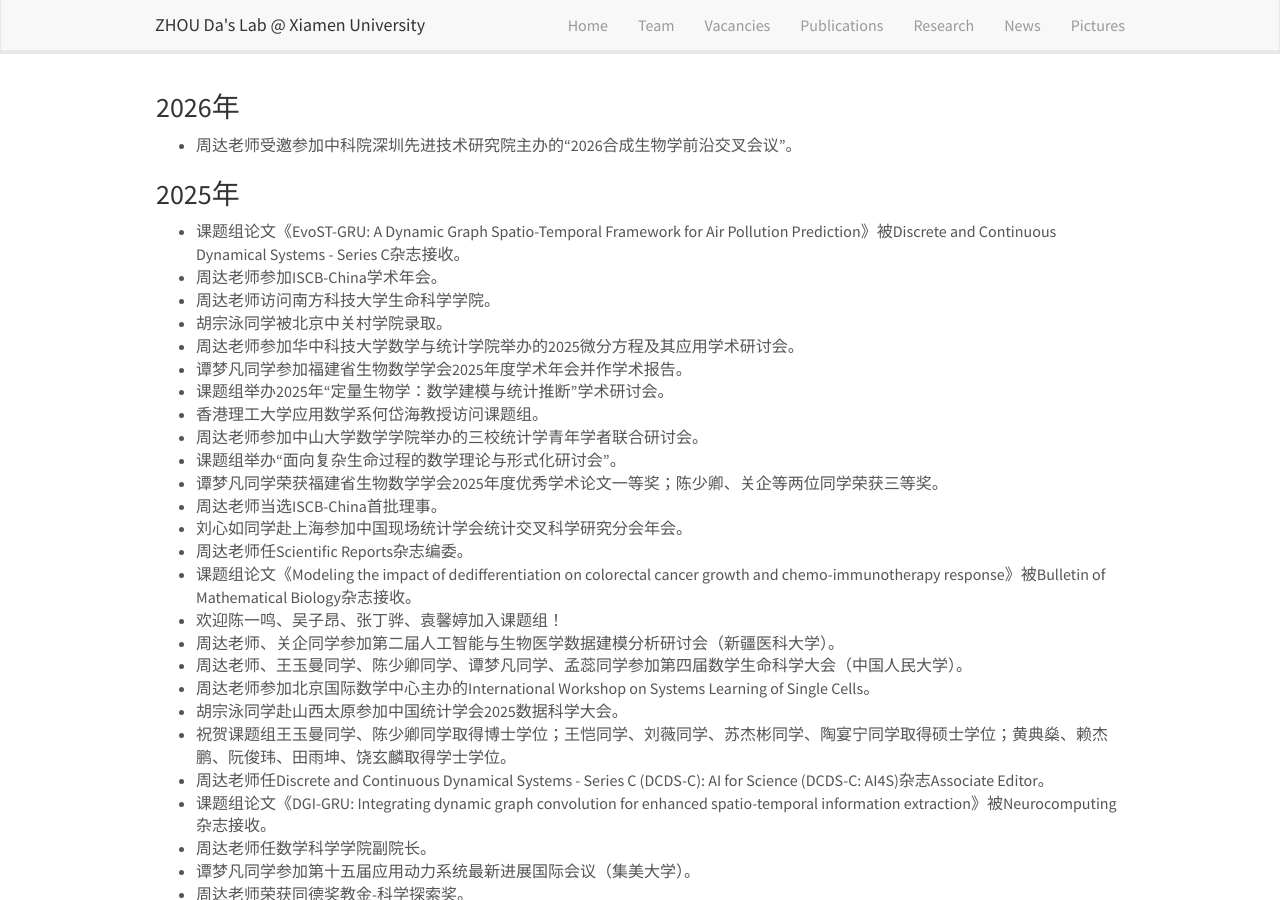
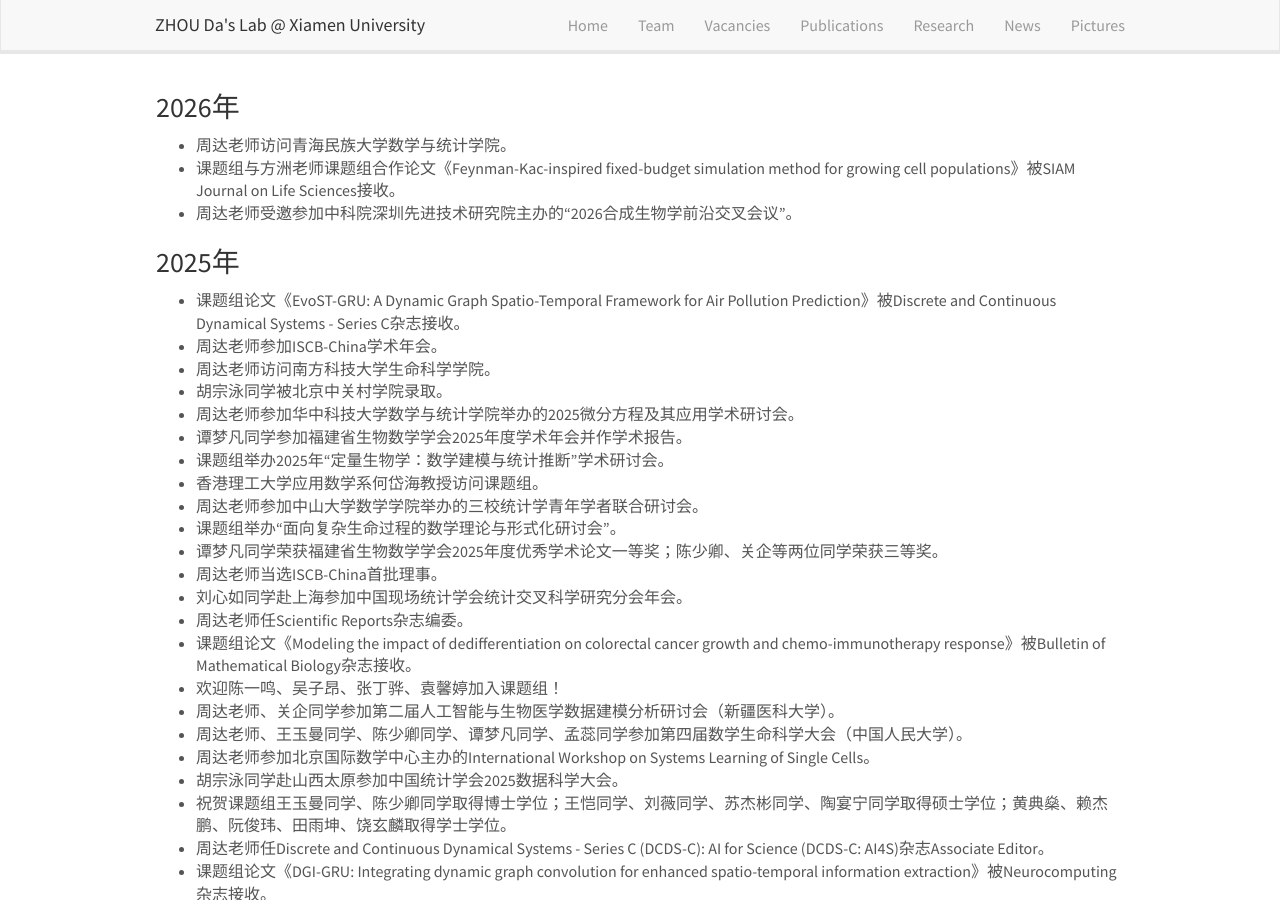
Before and after one commit to ZhouDaLab/zhoudalab.github.io, a Jekyll site: the page built from _pages/news.md, in a window 1280 px wide and 900 px high. Built offline with Jekyll 4.4.1, drawn with Linux system fonts in a browser that asks for light colours; nearby versions of some CDN libraries.

Commit message:
Update news.md

```diff
--- a/_pages/news.md
+++ b/_pages/news.md
@@ -8,6 +8,8 @@ permalink: /news/
 
 ### 2026年
 
+- 周达老师访问青海民族大学数学与统计学院。
+- 课题组与方洲老师课题组合作论文《Feynman-Kac-inspired fixed-budget simulation method for growing cell populations》被SIAM Journal on Life Sciences接收。
 - 周达老师受邀参加中科院深圳先进技术研究院主办的“2026合成生物学前沿交叉会议”。
 
 ### 2025年
```
